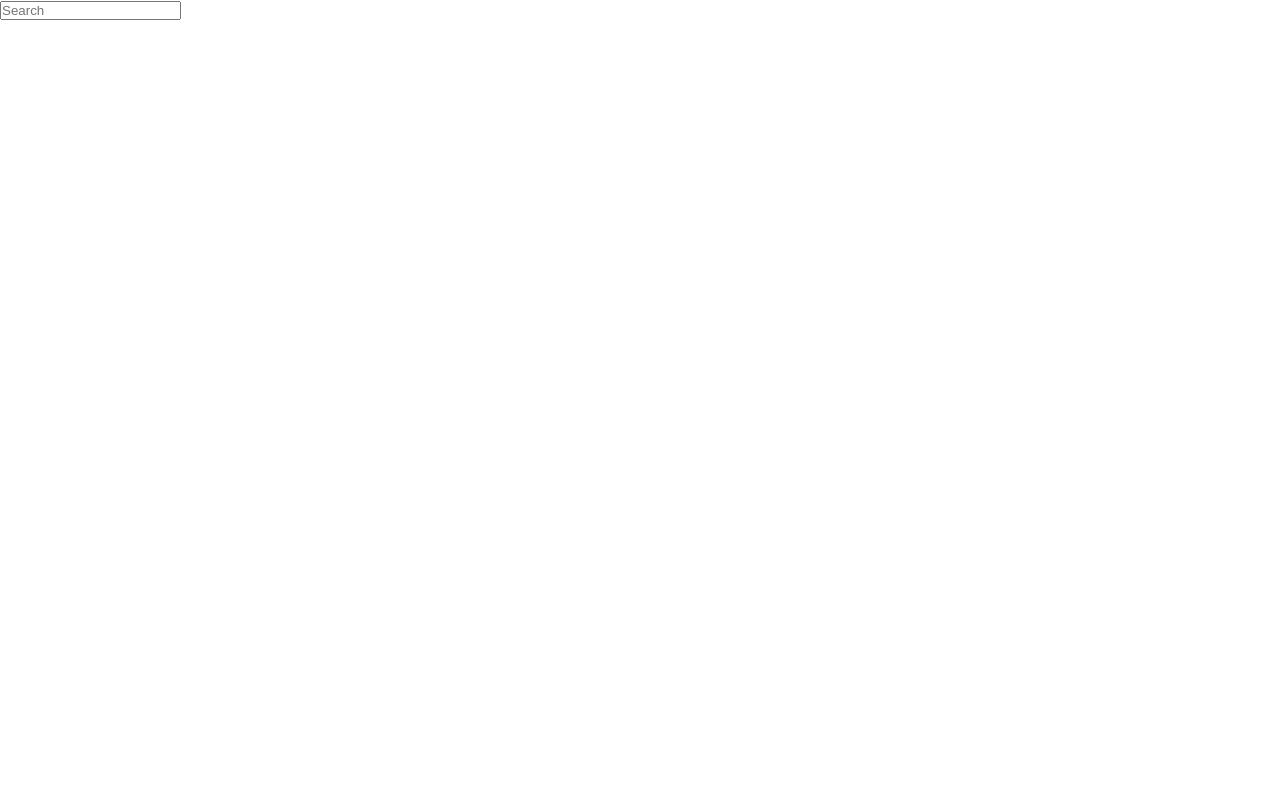
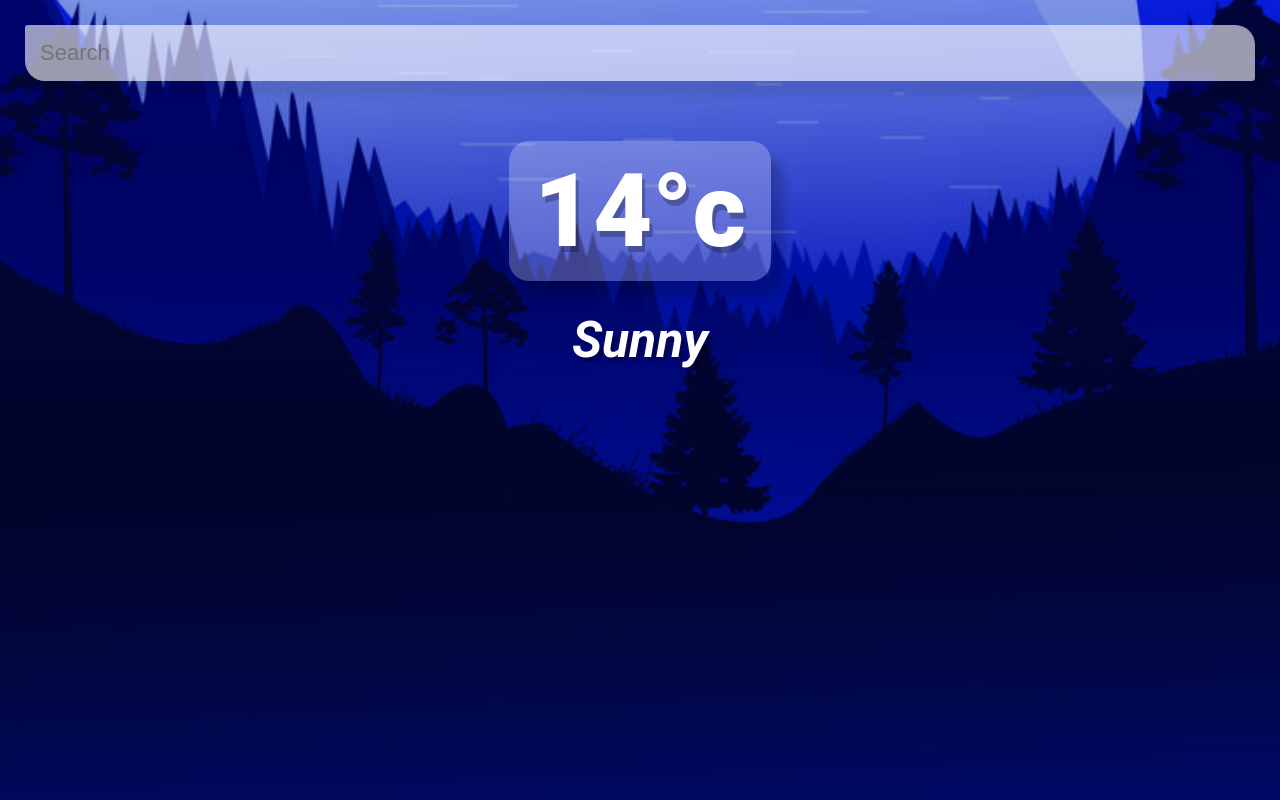
Before and after one commit to jiriberri/weather-project, a Vue app: page / in a window 1280 px wide. Built offline with nearby package versions, Linux system fonts and the light colour scheme.

Commit message:
adding styles and api conection

```diff
--- a/src/App.vue
+++ b/src/App.vue
@@ -1,8 +1,29 @@
 <template>
   <div id="app">
-    <div class="search-bar">
-      <input type="text" class="search" placeholder="Search">
-    </div>
+    <main>
+      <div class="search-section">
+        <input
+          type="text"
+          class="search-bar"
+          placeholder="Search"
+          v-model="query"
+          @keyup.enter="fetchWeather"
+        >
+      </div>
+
+      <div class="weather-location" v-if="typeof weather.main != 'undefined'">
+        <div class="location-section">
+          <div class="location">{{weather.name}}, {{ weather.sys.country }}</div>
+          <div class="date">{{ weather.date }}</div>
+        </div>
+      </div>
+
+      <div class="weather-section">
+        <div class="temp">14°c</div>
+        <div class="weather">Sunny</div>
+
+      </div>
+    </main>
   </div>
 </template>
 
@@ -12,7 +33,23 @@ export default {
   name: 'App',
   data () {
     return {
-      api_key: '642f37328cb1fc0a2c281c1289fe2e51'
+      api_key: '642f37328cb1fc0a2c281c1289fe2e51',
+      url_base: 'http://api.openweathermap.org/data/2.5/',
+      query: '',
+      weather: {}
+    }
+  },
+
+  methods: {
+    fetchWeather() {
+      fetch(`${this.url_base}weather?q=${this.query}&units=metric&APPID=${this.api_key}`)
+      .then(response => {
+        return response.json();
+      }).then(this.setResults);
+    },
+
+    setResults(data) {
+      this.weather = data;
     }
   }
 }
@@ -23,11 +60,97 @@ export default {
     margin: 0;
     padding: 0;
     box-sizing: border-box;
+    transition: 0.4s;
   }
 
   body {
     font-family: 'roboto', sans-serif;
   }
 
+  #app {
+    background-image: url(./assets/cold.jpg);
+    background-size: cover;
+    background-position: bottom;
+  }
+
+  main {
+    min-height: 100vh;
+    padding: 25px;
+
+    background-image: linear-gradient(to bottom, rgba(0,0,0, 0.1), rgba(0,0,0, 0.50));
+  }
+
+  .search-section {
+    widows: 100%;
+    margin-bottom: 30px;
+
+  }
+
+  .search-section .search-bar {
+    display: block;
+    width: 100%;
+    padding: 15px;
+
+    color: #1f1f1f;
+    font-size: 22px;
+
+    appearance: none;
+    border: none;
+    outline: none;
+
+    background-color: rgba(255, 255, 255, 0.6);
+    border-radius: 3px 20px 3px 20px;
+    box-shadow: 12px 15px 10px rgba(0, 0, 0, 0.1);
+
+  }
+
+  .search-section .search-bar:focus {
+    box-shadow: 12px 15px 10px rgba(0, 0, 0, 0.25);
+    background-color: rgba(255, 255, 255, 0.8);
+    border-radius: 20px 3px 20px 3px;
+  }
+
+  .location-section .location{
+    color: #fff;
+    font-size: 32px;
+    font-weight: 500;
+    text-align: center;
+    text-shadow: 1px 3px rgba(0, 0, 0, 0.25);
+  }
+
+  .location-section .date{
+    color: #fff;
+    font-size: 20px;
+    font-weight: 300;
+    font-style: italic;
+    text-align: center;
+  }
+
+  .weather-section {
+    text-align: center;
+  }
+
+  .weather-section .temp {
+    display: inline-block;
+    padding: 10px 25px;
+    color: #fff;
+    font-size: 102px;
+    font-weight: 900;
+    text-shadow: 3px 6px rgba(0, 0, 0, 0.25);
+    background-color: rgba(255, 255, 255, 0.25);
+    border-radius: 20px;
+    margin: 30px 0px;
+    box-shadow: 12px 15px 10px rgba(0, 0, 0, 0.2);
+  }
+
+  .weather-section .weather {
+    display: block;
+    color: #fff;
+    text-shadow: 4px 5px rgba(0, 0, 0, 0.25);
+    font-size: 50px;
+    font-weight: 700;
+    font-style: italic;
+
+  }
 
 </style>
```
